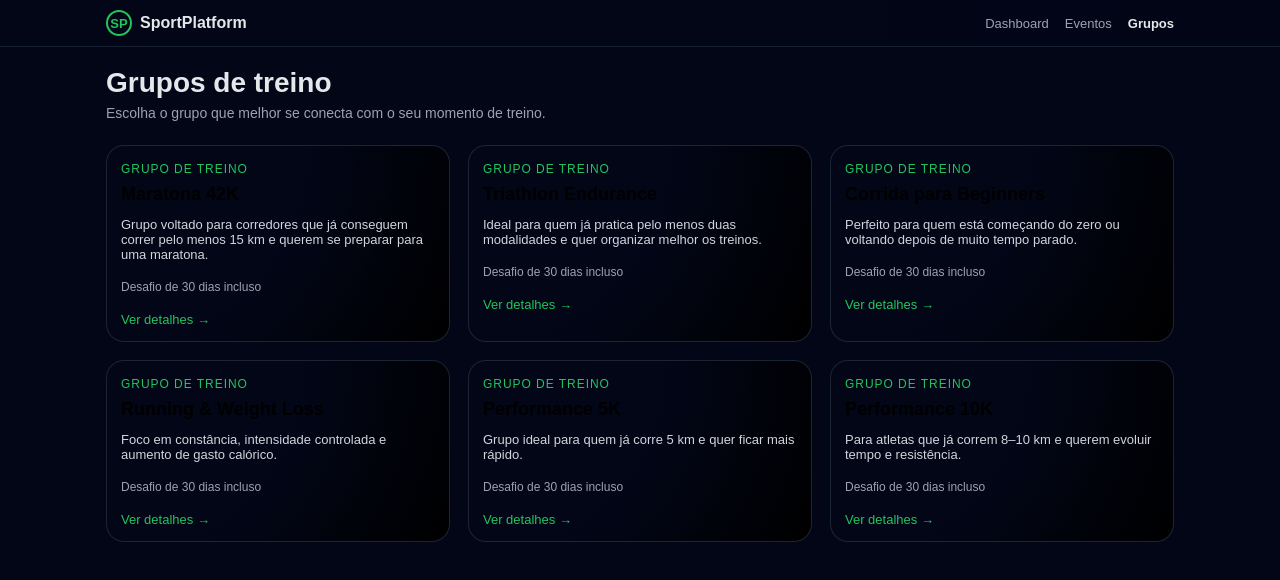
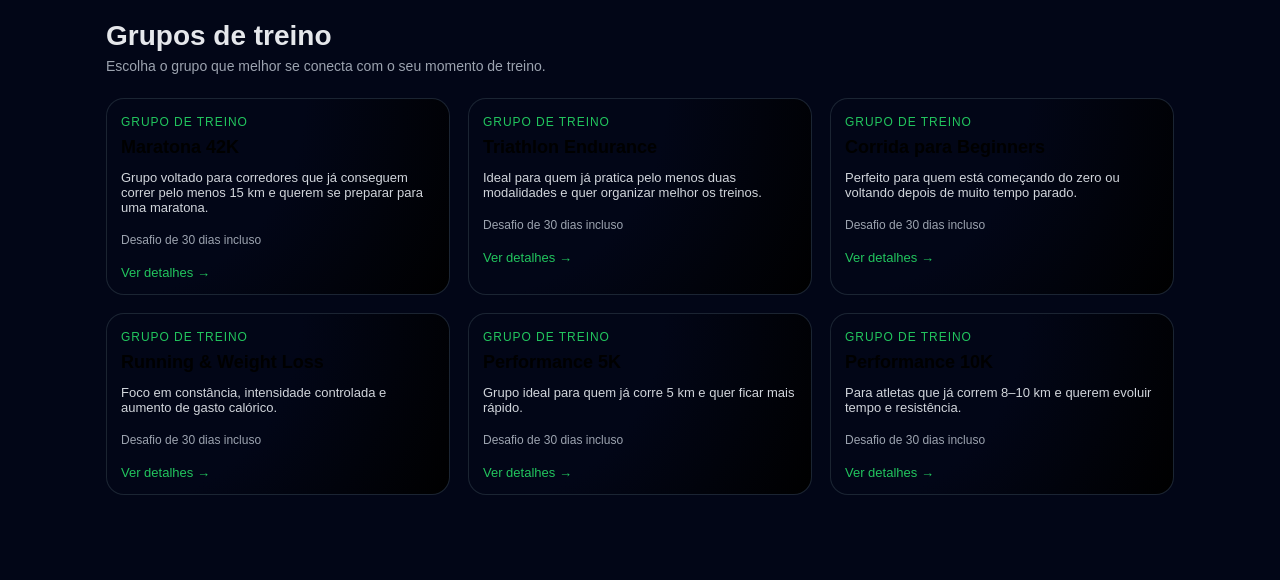
Before and after one commit to rafaelmorch/sportplatform, a Next.js app: page /groups in a window 1280 px wide. Shown: the top 580 px of the page. Built offline with nearby package versions, Linux system fonts and the light colour scheme.

Commit message:
Restore groups page layout without top navbar

```diff
--- a/app/groups/page.tsx
+++ b/app/groups/page.tsx
@@ -1,7 +1,6 @@
 // app/groups/page.tsx
 "use client";
 
-import Link from "next/link";
 import { useRouter } from "next/navigation";
 import {
   trainingGroups,
@@ -23,103 +22,6 @@ export default function GroupsPage() {
         color: "#e5e7eb",
       }}
     >
-      {/* NAVBAR SIMPLES NO TOPO */}
-      <header
-        style={{
-          position: "sticky",
-          top: 0,
-          zIndex: 20,
-          borderBottom: "1px solid rgba(31,41,55,0.8)",
-          background:
-            "linear-gradient(to right, #020617, #020617 40%, #020617ee)",
-          backdropFilter: "blur(10px)",
-        }}
-      >
-        <div
-          style={{
-            maxWidth: 1100,
-            margin: "0 auto",
-            padding: "10px 16px",
-            display: "flex",
-            alignItems: "center",
-            justifyContent: "space-between",
-            gap: 16,
-          }}
-        >
-          <div
-            style={{
-              display: "flex",
-              alignItems: "center",
-              gap: 8,
-            }}
-          >
-            <span
-              style={{
-                width: 26,
-                height: 26,
-                borderRadius: 999,
-                border: "2px solid #22c55e",
-                display: "flex",
-                alignItems: "center",
-                justifyContent: "center",
-                fontSize: 13,
-                fontWeight: 700,
-                color: "#22c55e",
-              }}
-            >
-              SP
-            </span>
-            <span
-              style={{
-                fontWeight: 600,
-                fontSize: 16,
-              }}
-            >
-              SportPlatform
-            </span>
-          </div>
-
-          <nav
-            style={{
-              display: "flex",
-              alignItems: "center",
-              gap: 16,
-              fontSize: 13,
-            }}
-          >
-            <Link
-              href="/dashboard"
-              style={{
-                color: "#9ca3af",
-                textDecoration: "none",
-              }}
-            >
-              Dashboard
-            </Link>
-            <Link
-              href="/events"
-              style={{
-                color: "#9ca3af",
-                textDecoration: "none",
-              }}
-            >
-              Eventos
-            </Link>
-            <Link
-              href="/groups"
-              style={{
-                color: "#e5e7eb",
-                fontWeight: 600,
-                textDecoration: "none",
-              }}
-            >
-              Grupos
-            </Link>
-          </nav>
-        </div>
-      </header>
-
-      {/* CONTEÚDO PRINCIPAL */}
       <div
         style={{
           maxWidth: 1100,
@@ -127,6 +29,7 @@ export default function GroupsPage() {
           padding: "20px 16px 32px",
         }}
       >
+        {/* TÍTULO E SUBTÍTULO DA PÁGINA */}
         <header
           style={{
             marginBottom: 24,
@@ -153,7 +56,7 @@ export default function GroupsPage() {
           </p>
         </header>
 
-        {/* GRID DE CARDS */}
+        {/* GRID DE CARDS DOS GRUPOS */}
         <div
           style={{
             display: "grid",
@@ -177,22 +80,20 @@ export default function GroupsPage() {
                 display: "flex",
                 flexDirection: "column",
                 gap: 8,
-                transition: "transform 0.12s ease-out, box-shadow 0.12s ease-out, border-color 0.12s ease-out",
+                transition:
+                  "transform 0.12s ease-out, box-shadow 0.12s ease-out, border-color 0.12s ease-out",
               }}
               onMouseEnter={(e) => {
-                (e.currentTarget as HTMLButtonElement).style.transform =
-                  "translateY(-2px)";
-                (e.currentTarget as HTMLButtonElement).style.boxShadow =
-                  "0 18px 35px rgba(15,23,42,0.9)";
-                (e.currentTarget as HTMLButtonElement).style.borderColor =
-                  "rgba(52,211,153,0.9)";
+                const el = e.currentTarget as HTMLButtonElement;
+                el.style.transform = "translateY(-2px)";
+                el.style.boxShadow = "0 18px 35px rgba(15,23,42,0.9)";
+                el.style.borderColor = "rgba(52,211,153,0.9)";
               }}
               onMouseLeave={(e) => {
-                (e.currentTarget as HTMLButtonElement).style.transform =
-                  "translateY(0)";
-                (e.currentTarget as HTMLButtonElement).style.boxShadow = "none";
-                (e.currentTarget as HTMLButtonElement).style.borderColor =
-                  "rgba(31,41,55,0.9)";
+                const el = e.currentTarget as HTMLButtonElement;
+                el.style.transform = "translateY(0)";
+                el.style.boxShadow = "none";
+                el.style.borderColor = "rgba(31,41,55,0.9)";
               }}
             >
               <p
@@ -206,6 +107,7 @@ export default function GroupsPage() {
               >
                 Grupo de treino
               </p>
+
               <h2
                 style={{
                   fontSize: 18,
@@ -216,6 +118,7 @@ export default function GroupsPage() {
               >
                 {group.title}
               </h2>
+
               <p
                 style={{
                   fontSize: 13,
```
